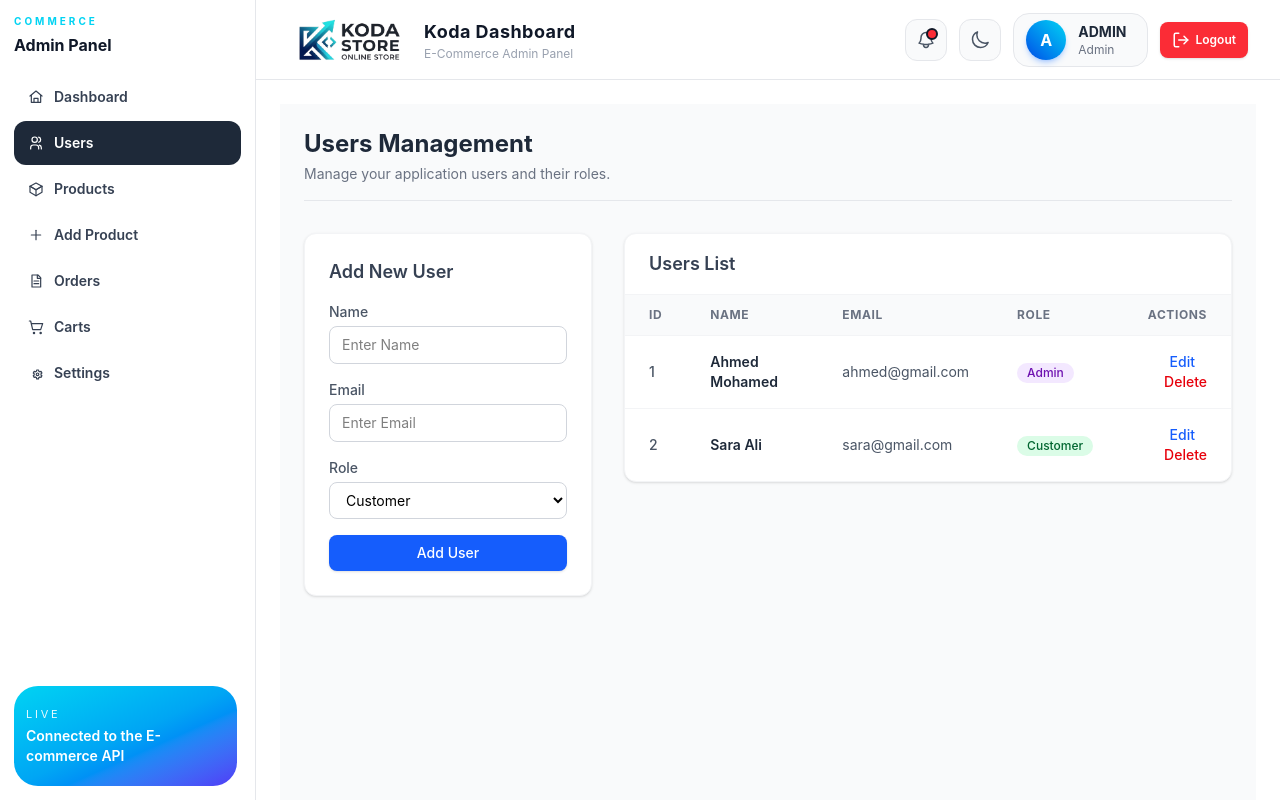
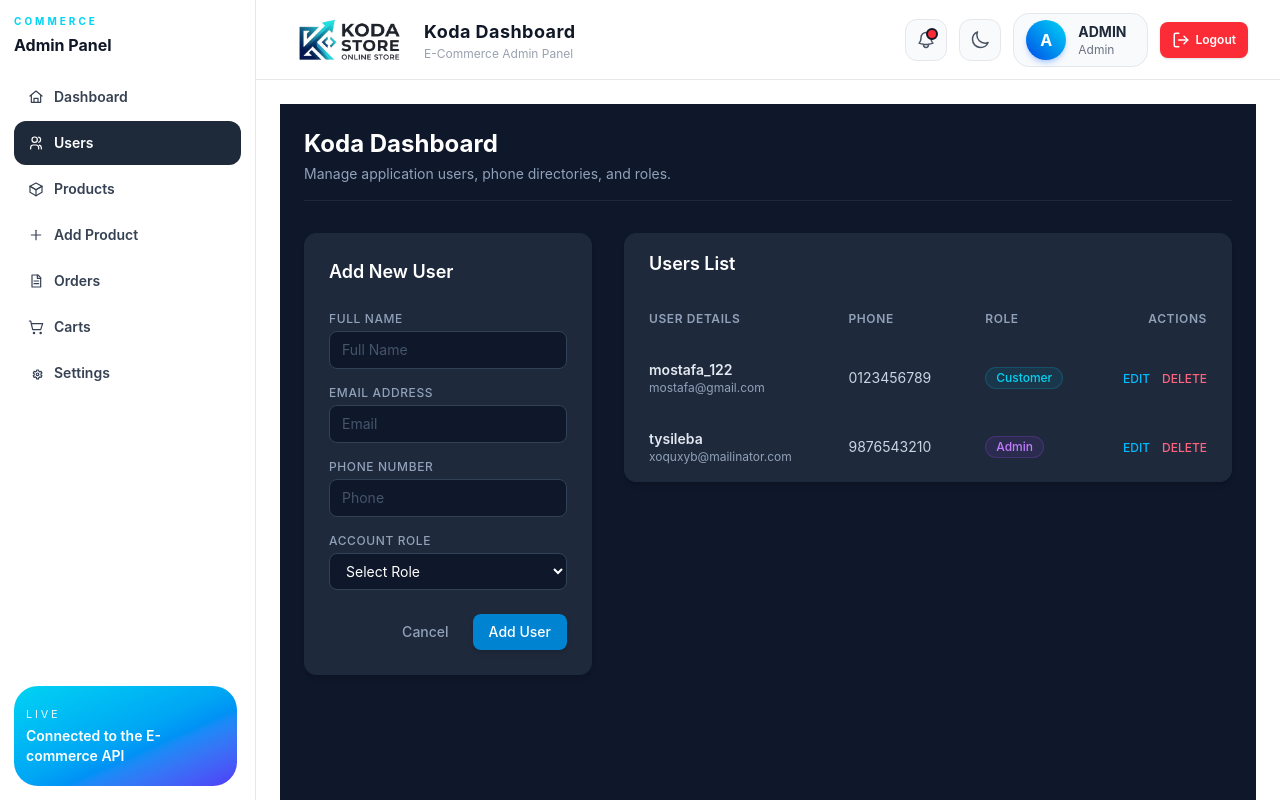
Before and after one commit to ahmed2023saaed/Koda-Application, a React (Vite) app: page /users in a window 1280 px wide. Built offline with nearby package versions, Linux system fonts and the light colour scheme; sample sign-in values are in the browser's storage.

Commit message:
add userform edition

```diff
--- a/src/App.jsx
+++ b/src/App.jsx
@@ -4,6 +4,7 @@
 // import Dashboard from '../src/features/dashboard/pages/DashboardPage'
 // import ProtectedRoute from '../src/features/auth/components/ProtectedRoute'
 // import UsersPage from '../src/features/users/pages/UsersPage'
+// import UserForm from "../src/features/users/components/UserForm"
 
 // function App() {
 //   return (
@@ -18,6 +19,7 @@
 //   }
 // />
 //       <Route path="/users" element={<UsersPage />} />
+//        <Route path="/UserForm" element={<UserForm />} />
 //       <Route
 //         path="/dashboard"
 //         element={
--- a/src/features/users/components/UserForm.jsx
+++ b/src/features/users/components/UserForm.jsx
@@ -1,8 +1,6 @@
-
 import React, { useState, useEffect } from "react";
 
 const UserForm = ({ selectedUser, onSave, onCancel }) => {
-
   const [user, setUser] = useState({
     name: "",
     email: "",
@@ -13,6 +11,8 @@ const UserForm = ({ selectedUser, onSave, onCancel }) => {
   useEffect(() => {
     if (selectedUser) {
       setUser(selectedUser);
+    } else {
+      setUser({ name: "", email: "", phone: "", role: "" }); // إعادة تعيين الحقول عند الإضافة
     }
   }, [selectedUser]);
 
@@ -29,10 +29,14 @@ const UserForm = ({ selectedUser, onSave, onCancel }) => {
   };
 
   return (
-    <form onSubmit={handleSubmit}>
+    <div className="bg-[#1e293b] p-6 rounded-xl shadow-md border border-slate-800 lg:col-span-1">
+      <h2 className="text-lg font-semibold text-white mb-4 border-b border-slate-800 pb-2">
+        {selectedUser ? "Edit User Account" : "Add New User"}
+      </h2>
 
-      <h2>{selectedUser ? "Edit User" : "Add New User"}</h2>
-
+      <form onSubmit={handleSubmit} className="space-y-4">
+        <div>
+          <label className="block text-xs font-medium text-slate-400 mb-1 uppercase tracking-wider">Full Name</label>
           <input
             type="text"
             name="name"
@@ -40,8 +44,12 @@ const UserForm = ({ selectedUser, onSave, onCancel }) => {
             value={user.name}
             onChange={handleChange}
             required
+            className="w-full px-3 py-2 bg-[#0f172a] border border-slate-700 rounded-lg text-white focus:outline-none focus:ring-2 focus:ring-sky-500 text-sm placeholder-slate-600"
           />
+        </div>
 
+        <div>
+          <label className="block text-xs font-medium text-slate-400 mb-1 uppercase tracking-wider">Email Address</label>
           <input
             type="email"
             name="email"
@@ -49,36 +57,54 @@ const UserForm = ({ selectedUser, onSave, onCancel }) => {
             value={user.email}
             onChange={handleChange}
             required
+            className="w-full px-3 py-2 bg-[#0f172a] border border-slate-700 rounded-lg text-white focus:outline-none focus:ring-2 focus:ring-sky-500 text-sm placeholder-slate-600"
           />
+        </div>
 
+        <div>
+          <label className="block text-xs font-medium text-slate-400 mb-1 uppercase tracking-wider">Phone Number</label>
           <input
             type="text"
             name="phone"
             placeholder="Phone"
             value={user.phone}
             onChange={handleChange}
+            className="w-full px-3 py-2 bg-[#0f172a] border border-slate-700 rounded-lg text-white focus:outline-none focus:ring-2 focus:ring-sky-500 text-sm placeholder-slate-600"
           />
+        </div>
 
+        <div>
+          <label className="block text-xs font-medium text-slate-400 mb-1 uppercase tracking-wider">Account Role</label>
           <select
             name="role"
             value={user.role}
             onChange={handleChange}
             required
+            className="w-full px-3 py-2 bg-[#0f172a] border border-slate-700 rounded-lg text-white focus:outline-none focus:ring-2 focus:ring-sky-500 text-sm cursor-pointer"
           >
-        <option value="">Select Role</option>
+            <option value="" className="text-slate-500">Select Role</option>
             <option value="Admin">Admin</option>
             <option value="Customer">Customer</option>
           </select>
+        </div>
 
-      <button type="submit">
+        <div className="flex space-x-2 pt-2 justify-end">
+          <button
+            type="button"
+            onClick={onCancel}
+            className="px-4 py-2 text-sm bg-transparent hover:bg-slate-800 text-slate-400 hover:text-slate-200 font-medium rounded-lg transition"
+          >
+            Cancel
+          </button>
+          <button
+            type="submit"
+            className="px-4 py-2 text-sm bg-sky-600 hover:bg-sky-700 text-white font-medium rounded-lg transition shadow-md"
+          >
             {selectedUser ? "Update User" : "Add User"}
           </button>
-
-      <button type="button" onClick={onCancel}>
-        Cancel
-      </button>
-
+        </div>
       </form>
+    </div>
   );
 };
 
--- a/src/features/users/pages/UsersPage.jsx
+++ b/src/features/users/pages/UsersPage.jsx
@@ -1,94 +1,113 @@
-import React, { useState } from 'react';
+import React, { useState } from "react";
+import UserForm from "/src/features/users/components/UserForm";
 
-export default function UsersManagement() {
+export default function App() {
+  // قائمة المستخدمين الافتراضية
   const [users, setUsers] = useState([
-    { id: 1, name: 'Ahmed Mohamed', email: 'ahmed@gmail.com', role: 'Admin' },
-    { id: 2, name: 'Sara Ali', email: 'sara@gmail.com', role: 'Customer' },
+    { id: 1, name: "mostafa_122", email: "mostafa@gmail.com", phone: "0123456789", role: "Customer" },
+    { id: 2, name: "tysileba", email: "xoquxyb@mailinator.com", phone: "9876543210", role: "Admin" },
   ]);
 
+  // حالة لتخزين المستخدم المراد تعديله (إذا كان null يعني أننا في وضع "الإضافة")
+  const [selectedUser, setSelectedUser] = useState(null);
+
+  // دالة الحفظ (تتعامل مع الإضافة والتعديل معاً)
+  const handleSaveUser = (userData) => {
+    if (userData.id) {
+      // وضع التعديل (Edit Mode)
+      setUsers(users.map((u) => (u.id === userData.id ? userData : u)));
+    } else {
+      // وضع الإضافة (Add Mode)
+      const newUser = {
+        ...userData,
+        id: users.length > 0 ? Math.max(...users.map((u) => u.id)) + 1 : 1, // توليد ID تلقائي
+      };
+      setUsers([...users, newUser]);
+    }
+    setSelectedUser(null); // تفريغ الفورم وإعادته لوضع الإضافة بعد الحفظ
+  };
+
+  // دالة حذف مستخدم
+  const handleDeleteUser = (id) => {
+    setUsers(users.filter((u) => u.id !== id));
+    if (selectedUser?.id === id) setSelectedUser(null);
+  };
+
   return (
-    <div className="min-h-screen bg-gray-50 p-6 font-sans">
-      <div className="max-w-6xl mx-auto space-y-8">
+    <div className="min-h-screen bg-[#0f172a] text-slate-100 p-6 font-sans">
+      <div className="max-w-7xl mx-auto space-y-8">
 
         {/* Header */}
-        <div className="border-b border-gray-200 pb-4">
-          <h1 className="text-2xl font-bold text-gray-800">Users Management</h1>
-          <p className="text-sm text-gray-500 mt-1">Manage your application users and their roles.</p>
+        <div className="border-b border-slate-800 pb-4">
+          <h1 className="text-2xl font-bold text-white">Koda Dashboard</h1>
+          <p className="text-sm text-slate-400 mt-1">Manage application users, phone directories, and roles.</p>
         </div>
 
+        {/* تقسيم الشاشة: الفورم على اليسار/اليمين والجدول بجانبه */}
         <div className="grid grid-cols-1 lg:grid-cols-3 gap-8 items-start">
 
-          {/* Add New User Form */}
-          <div className="bg-white p-6 rounded-xl shadow-sm border border-gray-100 lg:col-span-1">
-            <h2 className="text-lg font-semibold text-gray-700 mb-4">Add New User</h2>
-            <form className="space-y-4">
-              <div>
-                <label className="block text-sm font-medium text-gray-600 mb-1">Name</label>
-                <input
-                  type="text"
-                  placeholder="Enter Name"
-                  className="w-full px-3 py-2 border border-gray-300 rounded-lg focus:outline-none focus:ring-2 focus:ring-blue-500 focus:border-blue-500 text-sm"
-                />
-              </div>
+          {/* عرض الفورم وتمرير الـ Props له */}
+          <UserForm
+            selectedUser={selectedUser}
+            onSave={handleSaveUser}
+            onCancel={() => setSelectedUser(null)}
+          />
 
-              <div>
-                <label className="block text-sm font-medium text-gray-600 mb-1">Email</label>
-                <input
-                  type="email"
-                  placeholder="Enter Email"
-                  className="w-full px-3 py-2 border border-gray-300 rounded-lg focus:outline-none focus:ring-2 focus:ring-blue-500 focus:border-blue-500 text-sm"
-                />
-              </div>
+          {/* جدول عرض المستخدمين */}
+          <div className="bg-[#1e293b] rounded-xl shadow-md border border-slate-800 overflow-hidden lg:col-span-2">
+            <div className="px-6 py-4 border-b border-slate-800 flex justify-between items-center">
+              <h2 className="text-lg font-semibold text-white">Users List</h2>
+              {selectedUser && (
+                <button
+                  onClick={() => setSelectedUser(null)}
+                  className="text-xs bg-sky-500/10 text-sky-400 px-2 py-1 rounded border border-sky-500/20"
+                >
+                  Switch to Add New User
+                </button>
+              )}
+            </div>
 
-              <div>
-                <label className="block text-sm font-medium text-gray-600 mb-1">Role</label>
-                <select className="w-full px-3 py-2 border border-gray-300 rounded-lg bg-white focus:outline-none focus:ring-2 focus:ring-blue-500 text-sm">
-                  <option value="Customer">Customer</option>
-                  <option value="Admin">Admin</option>
-                </select>
-              </div>
-
-              <button
-                type="submit"
-                className="w-full bg-blue-600 hover:bg-blue-700 text-white font-medium py-2 rounded-lg transition duration-200 text-sm shadow-sm"
-              >
-                Add User
-              </button>
-            </form>
-          </div>
-
-          {/* Users List Table */}
-          <div className="bg-white rounded-xl shadow-sm border border-gray-100 overflow-hidden lg:col-span-2">
-            <div className="px-6 py-4 border-b border-gray-100">
-              <h2 className="text-lg font-semibold text-gray-700">Users List</h2>
-            </div>
             <div className="overflow-x-auto">
               <table className="w-full text-left border-collapse">
                 <thead>
-                  <tr className="bg-gray-50 border-b border-gray-100">
-                    <th className="px-6 py-3 text-xs font-bold uppercase tracking-wider text-gray-500">ID</th>
-                    <th className="px-6 py-3 text-xs font-bold uppercase tracking-wider text-gray-500">Name</th>
-                    <th className="px-6 py-3 text-xs font-bold uppercase tracking-wider text-gray-500">Email</th>
-                    <th className="px-6 py-3 text-xs font-bold uppercase tracking-wider text-gray-500">Role</th>
-                    <th className="px-6 py-3 text-xs font-bold uppercase tracking-wider text-gray-500 text-right">Actions</th>
+                  <tr className="border-b border-slate-800 text-slate-400 text-xs uppercase tracking-wider">
+                    <th className="px-6 py-4 font-semibold">User Details</th>
+                    <th className="px-6 py-4 font-semibold">Phone</th>
+                    <th className="px-6 py-4 font-semibold">Role</th>
+                    <th className="px-6 py-4 font-semibold text-right">Actions</th>
                   </tr>
                 </thead>
-                <tbody className="divide-y divide-gray-100">
-                  {users.map((user) => (
-                    <tr key={user.id} className="hover:bg-gray-50 transition duration-150">
-                      <td className="px-6 py-4 text-sm text-gray-600 font-medium">{user.id}</td>
-                      <td className="px-6 py-4 text-sm text-gray-800 font-semibold">{user.name}</td>
-                      <td className="px-6 py-4 text-sm text-gray-600">{user.email}</td>
+                <tbody className="divide-y divide-slate-800/60">
+                  {users.map((u) => (
+                    <tr key={u.id} className="hover:bg-[#1e293b]/50 transition">
+                      <td className="px-6 py-4">
+                        <div className="text-sm font-semibold text-slate-200">{u.name}</div>
+                        <div className="text-xs text-slate-400">{u.email}</div>
+                      </td>
+                      <td className="px-6 py-4 text-sm text-slate-300">{u.phone || "—"}</td>
                       <td className="px-6 py-4 text-sm">
-                        <span className={`inline-flex items-center px-2.5 py-0.5 rounded-full text-xs font-medium ${
-                          user.role === 'Admin' ? 'bg-purple-100 text-purple-800' : 'bg-green-100 text-green-800'
+                        <span className={`inline-flex items-center px-2.5 py-0.5 rounded-full text-xs font-medium border ${
+                          u.role === "Admin"
+                            ? "bg-purple-500/10 text-purple-400 border-purple-500/20"
+                            : "bg-cyan-500/10 text-cyan-400 border-cyan-500/20"
                         }`}>
-                          {user.role}
+                          {u.role}
                         </span>
                       </td>
-                      <td className="px-6 py-4 text-sm text-right space-x-3">
-                        <button className="text-blue-600 hover:text-blue-800 font-medium transition mr-3">Edit</button>
-                        <button className="text-red-600 hover:text-red-800 font-medium transition">Delete</button>
+                      <td className="px-6 py-4 text-sm text-right space-x-2">
+                        {/* عند الضغط هنا يتم تمرير بيانات هذا المستخدم للفورم ليدخل في وضع التعديل */}
+                        <button
+                          onClick={() => setSelectedUser(u)}
+                          className="text-sky-400 hover:text-sky-300 font-medium transition mr-3 text-xs uppercase"
+                        >
+                          Edit
+                        </button>
+                        <button
+                          onClick={() => handleDeleteUser(u.id)}
+                          className="text-rose-400 hover:text-rose-300 font-medium transition text-xs uppercase"
+                        >
+                          Delete
+                        </button>
                       </td>
                     </tr>
                   ))}
```
Lines whose indentation alone changed are shown as unchanged.
